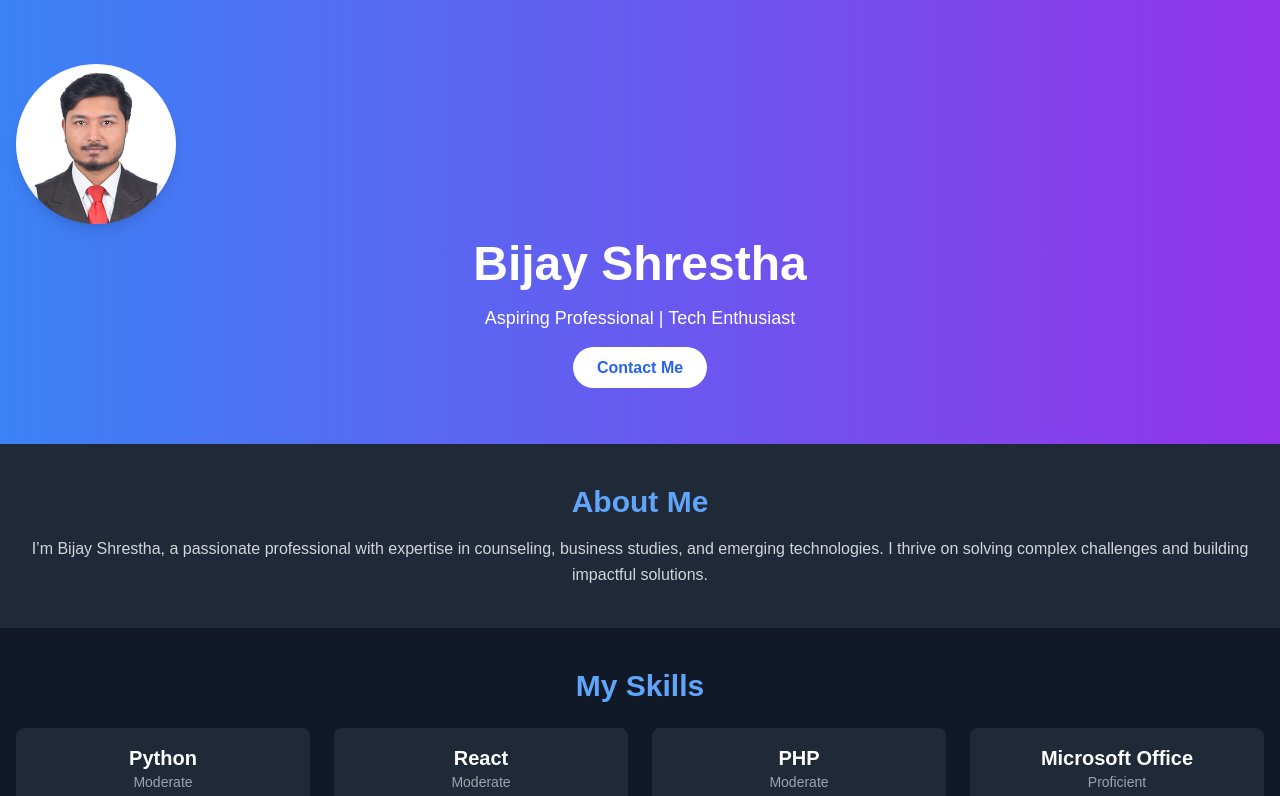
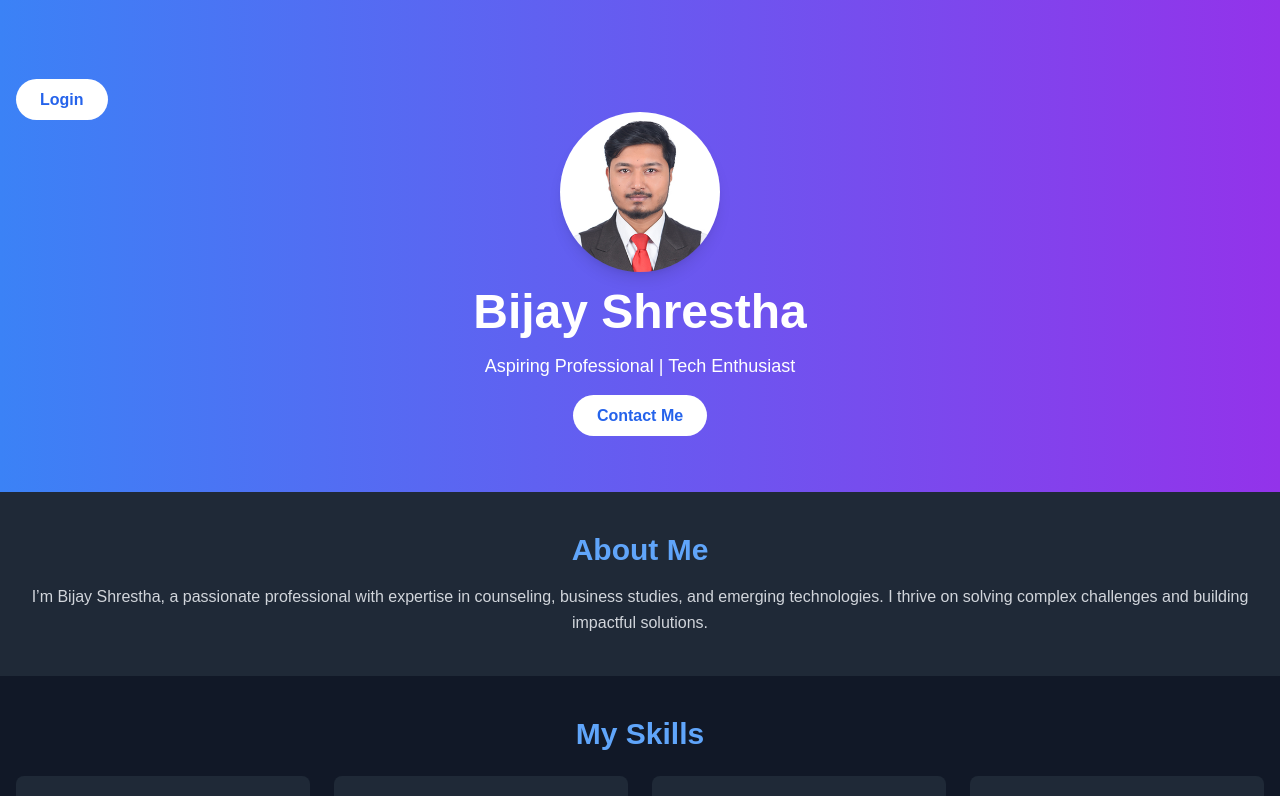
Before and after one commit to ryuk321/cv, a Next.js app: page / in a window 1280 px wide. Shown: the top 796 px of the page. Built offline with nearby package versions, Linux system fonts and the light colour scheme.

Commit message:
added login button in home page

```diff
--- a/app/page.tsx
+++ b/app/page.tsx
@@ -7,15 +7,35 @@ export default function Portfolio() {
       {/* Hero Section */}
       <header className="bg-gradient-to-r from-blue-500 to-purple-600 py-16">
         <div className="container mx-auto px-4 text-center">
+          <div className="flex justify-right ">
+          <div className="mt-6 justify-right">
+            <a
+              href="./login"
+              className="bg-white text-blue-600 py-3 px-6 rounded-full font-semibold hover:bg-gray-200"
+            >
+              Login
+            </a>
+          </div>
+
+
+            </div>
+          {/* Profile Picture*/}
+          <div className="flex justify-center">
+
+
             <div className="w-40 h-40 rounded-full overflow-hidden shadow-lg mb-4">
               <Image
                 src="/profile.jpg" // Path to the image in the public folder
                 alt="My Profile Picture"
                 width={160} // Adjust width
                 height={160} // Adjust height
-          objectFit="cover" // Ensures the image fits well
+                objectFit="cover" // Ensures the image fits wellz
               />
             </div>
+
+
+          </div>
+
           <h1 className="text-5xl font-extrabold text-white ">Bijay Shrestha</h1>
           <p className="text-lg mt-4">Aspiring Professional | Tech Enthusiast</p>
           <div className="mt-6">
--- a/app/register/page.tsx
+++ b/app/register/page.tsx
@@ -1,4 +1,3 @@
-
 
 export default function Register() {
   return (
```
Lines whose indentation alone changed are shown as unchanged.
